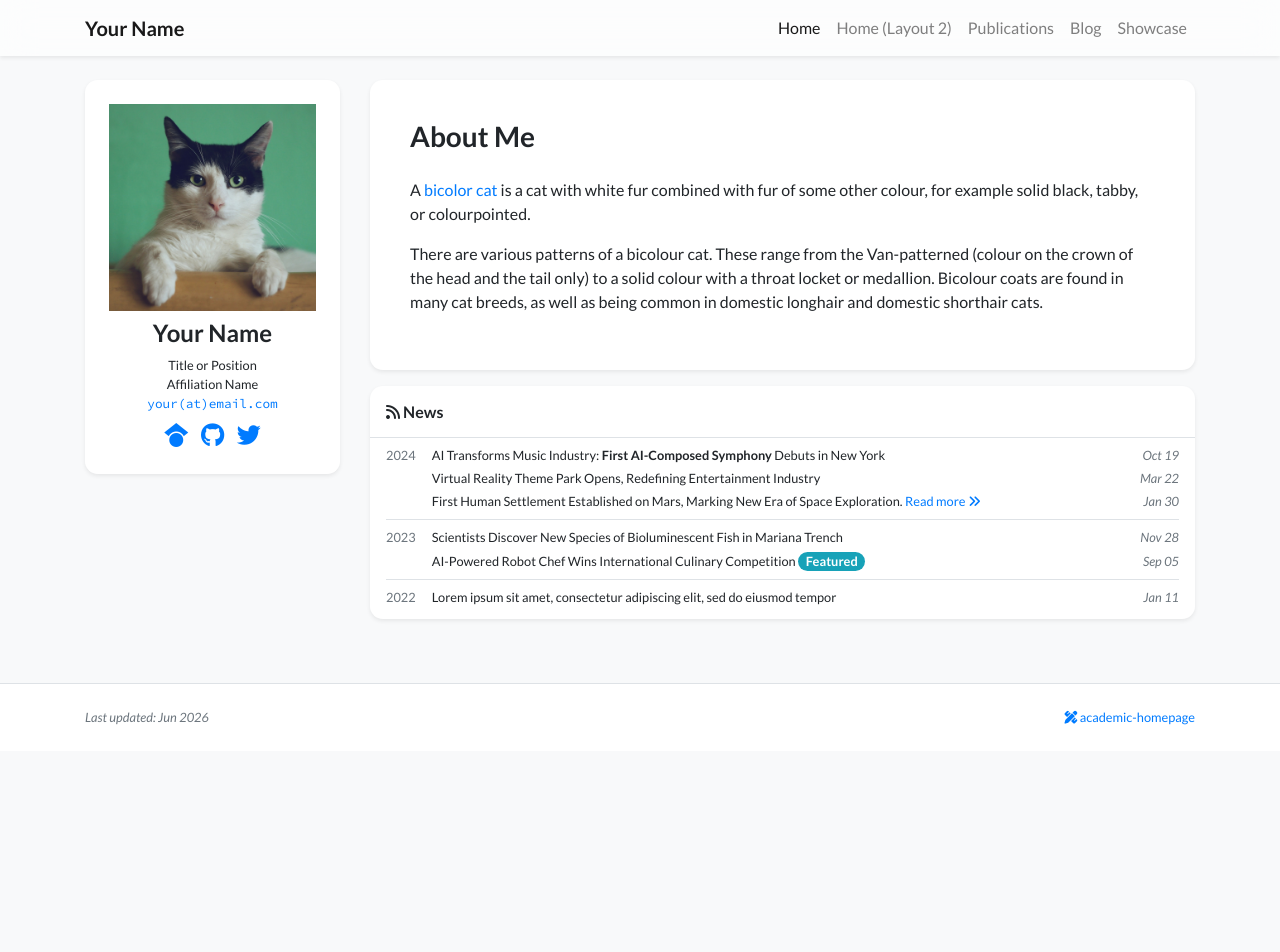
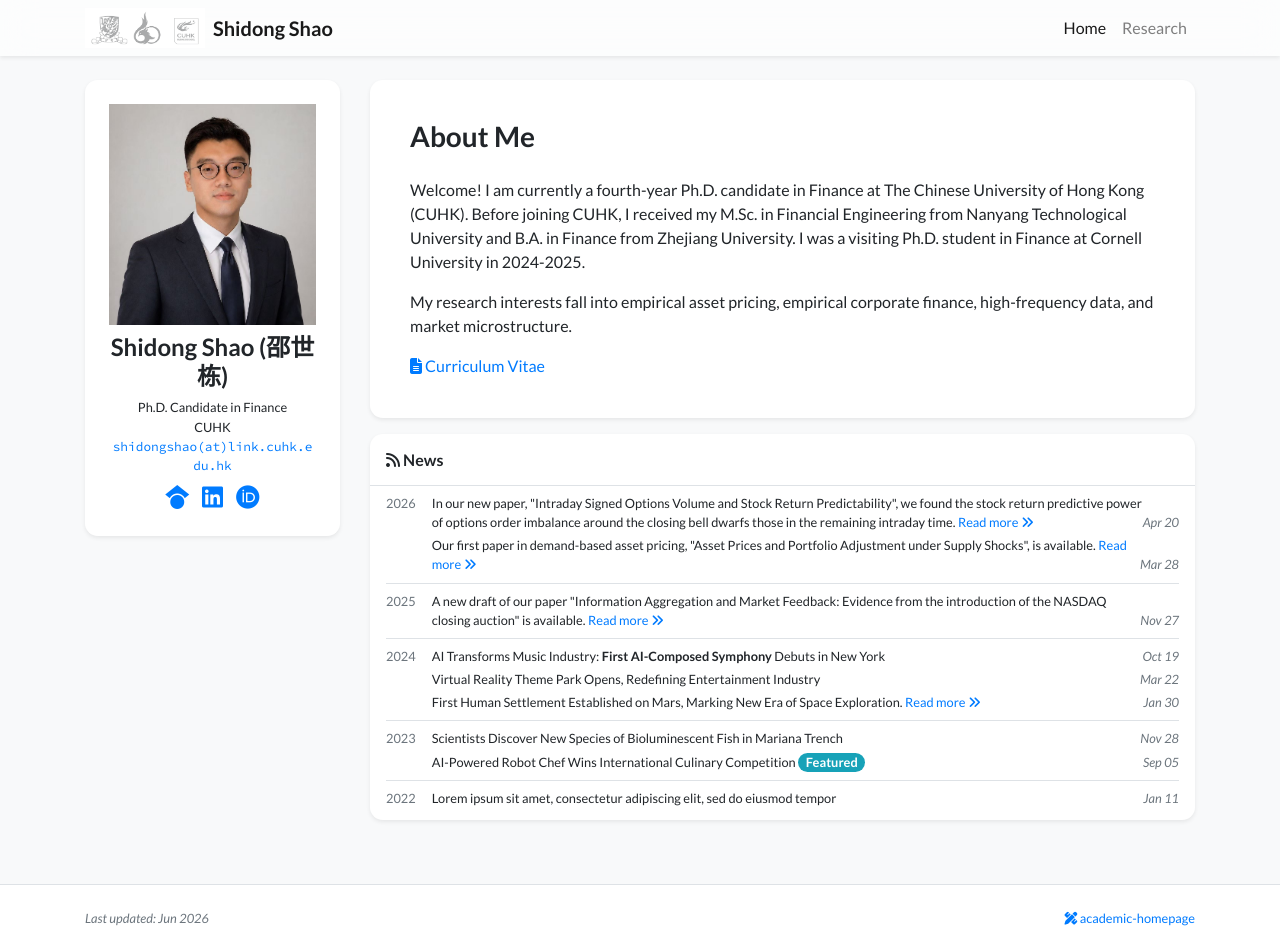
Before and after one commit to shidongshao/shidongshao.github.io, a Jekyll site: the page built from index.html, in a window 1280 px wide and 952 px high. Built offline with Jekyll 4.4.1, drawn with Linux system fonts in a browser that asks for light colours; nearby versions of some CDN libraries; a style sheet for code colours, icons or effects is not loaded.

Commit message:
Update personal website

```diff
--- a/_data/authors.yml
+++ b/_data/authors.yml
@@ -1,22 +1,20 @@
-"Your Name":
-  bold: true
+"Tse-Chun Lin":
+  url: https://www.hkubs.hku.hk/people/tse-chun-lin/
 
-"Robert White":
-  url: https://www.google.com/?q=Robert+White
+"Xingguo Luo":
+  url: https://person.zju.edu.cn/en/xingguo
 
-"Charles Green (MIT)":
-  name: Charles Green
-  url: https://www.google.com/?q=Charles+Green+MIT
+"Chen Yao":
+  url: https://sites.google.com/site/chenyaosite/home
 
-"Charles Green (Stanford)":
-  name: Charles Green
-  url: https://www.google.com/?q=Charles+Green+Stanford
+"Mao Ye":
+  url: https://yemaofin.com/
 
-"Garrett Harris":
-  url: https://www.google.com/?q=Garrett+Harris
+"Frank Zhang":
+  url: https://som.yale.edu/faculty-research/faculty-directory/x-frank-zhang
 
-"James Wang":
-  url: https://www.google.com/?q=James+Wang
+"Wei Zhu":
+  url: https://giesbusiness.illinois.edu/profile/wei-zhu
 
-"John Doe":
-  url: https://www.google.com/?q=John+Doe
+"Jason J. Zou":
+  url: https://sites.google.com/view/jushen-zou/home
--- a/_data/navigation.yml
+++ b/_data/navigation.yml
@@ -3,11 +3,7 @@ pages:
 #       For example, the `navbar_title` field in `showcase.html` is "Showcase" and the `name` field here should also be "Showcase"
 - name: Home
   url: /
-- name: Home (Layout 2)
-  url: /index_layout2
-- name: Publications
+#- name: Home2
+#  url: /index_layout2
+- name: Research
   url: /publications
-- name: Blog
-  url: /blog
-- name: Showcase
-  url: /showcase
--- a/_data/profile.yml
+++ b/_data/profile.yml
@@ -1,50 +1,60 @@
-primary_name: "Your Name"
+primary_name: "Shidong Shao (邵世栋)"
 secondary_name: ""
-navbar_name: "Your Name"
+navbar_name: "Shidong Shao"
 
 positions:
-- name: Title or Position
-- name: Affiliation Name
-  logo: /assets/images/badges/MIT_Social_circle.png  # Logo is optional
+- name: Ph.D. Candidate in Finance
+- name: CUHK
+  logo: /assets/images/badges/logo-cuhkbiz.png  # Logo is optional
 
 
-email: "your@email.com"
-# cv_link: link-to-your-cv-file
-gscholar: xFmQpf4AAAAJ  # This is an example, replace it with your own Google Scholar ID
-github: your_github_id
-twitter: your_twitter_id  # Do not include the '@' symbol
+email: "shidongshao@link.cuhk.edu.hk"
+cv_link: https://www.dropbox.com/scl/fo/unqamv68azp1ffh1dta2h/AIVSP8sGcM7N9ch3MHPcVgc?rlkey=cr4j1nyshvj50wr51q2lgp3b1&st=bdgq4ocr&dl=0
+gscholar: DSOFrP8AAAAJ&hl=en  # This is an example, replace it with your own Google Scholar ID
+# twitter: your_twitter_id  # Do not include the '@' symbol
 # wechat_qrcode: /assets/images/etc/wechat.jpg
 # wechat_prompt: >-
 #   Please tell me your <strong>name</strong> and <strong>affiliation</strong> (current or past) when adding my wechat. Thanks!
-# linkedin: your-linked-in-id
-# orcid: 0000-0000-0000-0000
+linkedin: shidong-shao
+orcid: 0009-0000-6538-9203
 
 short_bio_text_justify: false
 short_bio: >-
   <p>
-    A <a href="https://en.wikipedia.org/wiki/Bicolor_cat" target="_blank">bicolor cat</a> is a cat with white fur combined with fur of some other colour, for example solid black, tabby, or colourpointed.
+    Welcome! I am currently a fourth-year Ph.D. candidate in Finance at The Chinese University of Hong Kong (CUHK). Before joining CUHK, I received my M.Sc. in Financial Engineering from Nanyang Technological University and B.A. in Finance from Zhejiang University. I was a visiting Ph.D. student in Finance at Cornell University in 2024-2025.
   </p>
   <p>
-    There are various patterns of a bicolour cat. These range from the Van-patterned (colour on the crown of the head
-    and the tail only) to a solid colour with a throat locket or medallion. Bicolour coats are found in many cat breeds,
-    as well as being common in domestic longhair and domestic shorthair cats.
+    My research interests fall into empirical asset pricing, empirical corporate finance, high-frequency data, and market microstructure.
   </p>
 
-portrait_url: /assets/images/photos/portrait.jpg
-portrait_caption: >-
-  Photo by Manja Vitolic on Unsplash (this caption is optional, comment it out to disable).
+portrait_url: /assets/images/photos/shidong.jpg
+logo_url: /assets/images/badges/logo-cuhkbiz.png
+#portrait_caption: >-
+  #Photo by Manja Vitolic on Unsplash (this caption is optional, comment it out to disable).
 
-education:
-- name: Massachusetts Institute of Technology
-  logo: /assets/images/badges/MIT_Social_circle.png
-  position: >-
-    Department of Electrical Engineering and Computer Science <br/>
-    Ph.D. Student
-  date: Sep. 2024 - present
-- name: Peking University
-  logo: /assets/images/badges/PKU_red.png
-  position: B.S. in Computer Science
-  date: Sep. 2019 - Jul. 2021
+#education:
+#- name: The Chinese University of Hong Kong
+#  logo: /assets/images/badges/logo-cuhkbiz.png
+#  position: >-
+#    Ph.D. Candidate in Finance
+#  date: 2022 - present
+
+#- name: Cornell University
+#  logo: /assets/images/badges/logo-cuhkbiz.png
+#  position: >-
+#    Visiting PhD Student
+#  date: 2024 - 2025
+
+#- name: Nanyang Technological University
+#  logo: /assets/images/badges/logo-cuhkbiz.png
+#  position: >-
+#    M.Sc. in Financial Engineering
+#  date: 2021 - 2022
+
+#- name: Zhejiang University
+#  logo: /assets/images/badges/PKU_red.png
+#  position: B.A. in Finance, Chu Kochen Honors College
+#  date: 2017 - 2021
 
 # experience:
 # - name: Peking University
@@ -52,10 +62,10 @@ education:
 #   position: Research Intern
 #   date: Sep. 2019 - Jul. 2021
 
-awards:
-- name: Award Name 2
-  date: 2024
-- name: Award Name 1
-  date: 2021
-- name: A quick brown fox jumps over the lazy dog and runs away award
-  date: 2021
+#awards:
+#- name: Award Name 2
+#  date: 2024
+#- name: Award Name 1
+#  date: 2021
+#- name: A quick brown fox jumps over the lazy dog and runs away award
+#  date: 2021
--- a/_includes/navbar.html
+++ b/_includes/navbar.html
@@ -1,5 +1,8 @@
 <nav class="navbar navbar-expand-sm navbar-light fixed-top mb-5 shadow-sm">
     <div class="{% if page.container_class %}{{ page.container_class }}{% else %}container-lg{% endif %}">
+        <img src="{{ site.data.profile.logo_url | relative_url }}"
+             alt="logo"
+            style="width: 120px; height: 40px; object-fit: cover; margin-right: 8px;">
         <a class="navbar-brand"><strong>{{site.data.profile.navbar_name}}</strong></a>
         <button class="navbar-toggler" style="font-size: 1em; padding: 0.5em;" type="button" data-toggle="collapse" data-target="#navbarResponsive" aria-controls="navbarResponsive" aria-expanded="false" aria-label="Toggle navigation">
             <i class="fas fa-map"></i> Menu
```
Also changed, not shown: _includes/widgets/publication_item.html (+12 -15 lines), _news/2025-closingauction.md (added, +6 -0 lines), _news/2026-options.md (added, +6 -0 lines), _news/2026-supply.md (added, +6 -0 lines), _publications/2026/closingauction.md (added, +18 -0 lines), _publications/2026/fs.md (added, +14 -0 lines), _publications/2026/options.md (added, +21 -0 lines), _publications/2026/supply.md (added, +18 -0 lines), _wip/2026/closingauction.md (added, +17 -0 lines), assets/images/badges/logo-cuhkbiz.png (added), assets/images/photos/shidong.jpg (added).
